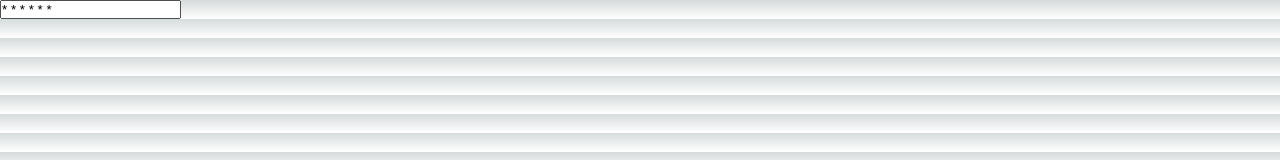
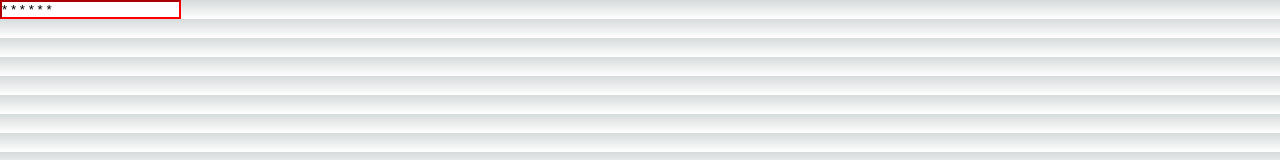
Before and after one commit to iangYo/aws-cronwiz, a Next.js app: page / in a window 1280 px wide. Shown: the top 160 px of the page. Built offline with nearby package versions, Linux system fonts and the light colour scheme.

Commit message:
feat: the input's border color changes according to the status of expression

```diff
--- a/src/pages/index.tsx
+++ b/src/pages/index.tsx
@@ -1,10 +1,13 @@
 import { parser } from "@/utils/parser";
 import Head from "next/head";
-import { ChangeEvent } from "react";
+import { ChangeEvent, useState } from "react";
 
 export default function Home() {
+  const [status, setStatus] = useState(false)
+
   function handleChange(event: ChangeEvent<HTMLInputElement>) {
-    parser(event.target.value)
+    const result = parser(event.target.value)
+    setStatus(result)
   }
 
   return (
@@ -15,7 +18,7 @@ export default function Home() {
         <meta name="viewport" content="width=device-width, initial-scale=1" />
         <link rel="icon" href="/favicon.ico" />
       </Head>
-      <input type="text" defaultValue="* * * * * *" onChange={handleChange} />
+      <input type="text" defaultValue="* * * * * *" onChange={handleChange} style={{ borderColor: status ? 'green' : 'red'}} />
     </>
   );
 }
--- a/src/utils/parser.ts
+++ b/src/utils/parser.ts
@@ -1 +1,3 @@
-export function parser(foo: string) {}
+export function parser(foo: string): boolean {
+  return true
+}
```
Also changed, not shown: tests/setup.ts (+4 -1 lines), 1 other file (tests, documents, lock files or other folders).
